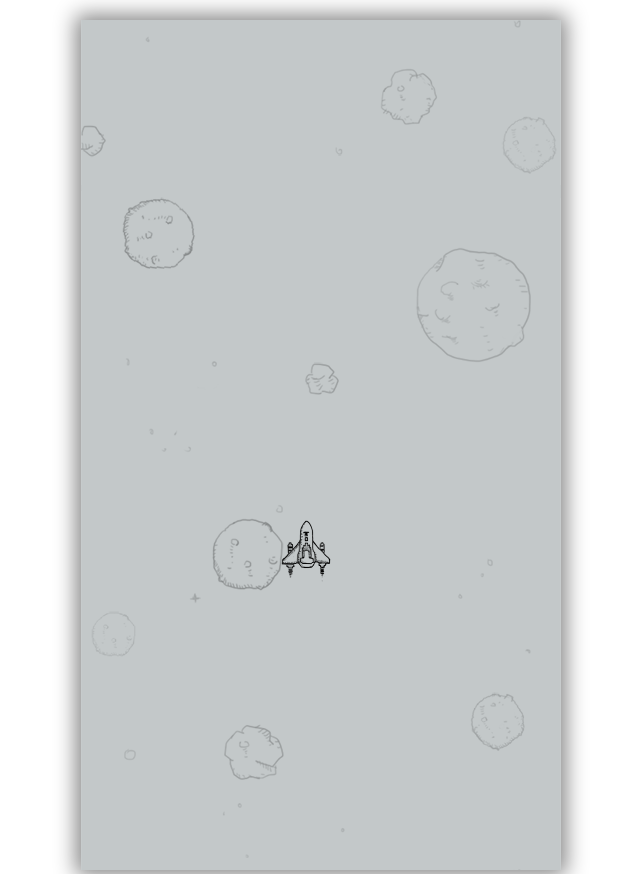
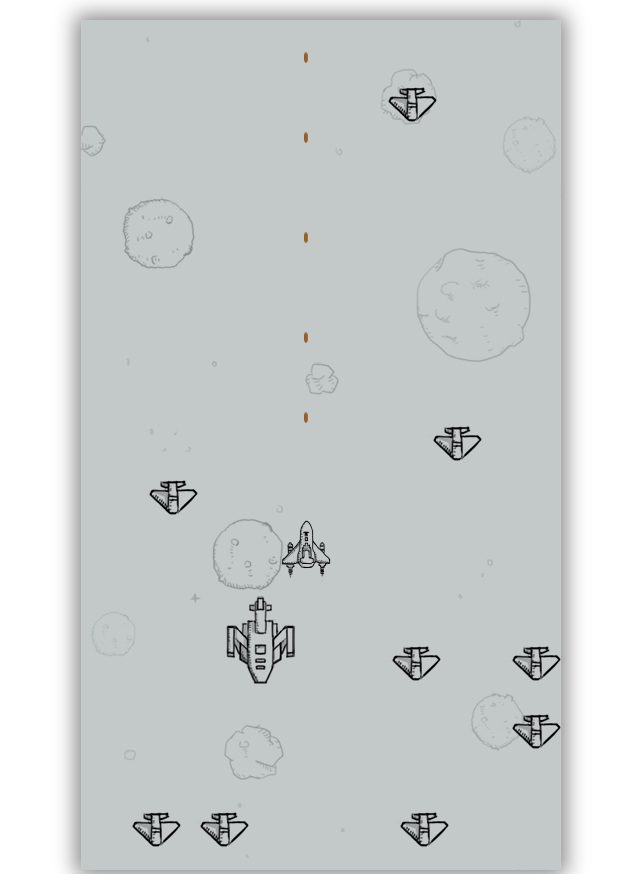
Before and after one commit to chaolucky18/Learn_planewar, a plain HTML site: page index.html in a window 1280 px wide. Shown: the whole page, without its empty margins (319-959 px from the left). Drawn offline with Linux system fonts and the light colour scheme.

Commit message:
完成了敌机，血量，打击后更改样式

```diff
--- a/index.html
+++ b/index.html
@@ -1,17 +1,24 @@
 <!DOCTYPE html>
 <html lang="cn">
+
 <head>
     <meta charset="UTF-8">
     <meta name="viewport" content="width=device-width, initial-scale=1.0">
     <title>1902程俊超</title>
     <style>
-        body {padding: 0; margin: 0;}
+        body {
+            padding: 0;
+            margin: 0;
+        }
+
         .border {
             border: 1px solid red;
         }
+
         .shadow {
             box-shadow: 0 0 20px 5px rgb(134 134 134);
         }
+
         .gamebox {
             width: 480px;
             height: 850px;
@@ -27,8 +34,10 @@
         <canvas id="game" width="480" height="850"></canvas>
     </div>
 
-    <script src="./js/background.js"></script>
-    <script src="./js/hero.js"></script>
+    <script src="./js/Background.js"></script>
+    <script src="./js/Hero.js"></script>
+    <script src="./js/Bullet.js"></script>
+    <script src="./js/Enemy.js"></script>
     <script>
         let obj = document.getElementById('game')
         let gameCtx = obj.getContext('2d')
@@ -38,7 +47,12 @@
             './img/background.png',
             './img/hero1.png',
             './img/hero2.png',
-            './img/enemy0.png'
+            './img/bullet1.png',
+            './img/enemy0.png',
+            './img/enemy1.png',
+            './img/enemy2.png',
+            './img/enemy1_hit.png',
+            './img/enemy2_hit.png',
         ]
         let resObj = [] //保存已经加载好的图片对象
         let loadCount = 0; //已经加载图片的数量
@@ -46,35 +60,138 @@
         // heroImg.src = './img/hero3.png'
         // heroImg.onload = () => gameCtx.drawImage(heroImg, 100, 500)
 
-        for ( let i = 0; i < res.length; i++){
+        for (let i = 0; i < res.length; i++) {
             let img = new Image()
             img.src = res[i]
             resObj.push(img)
             img.onload = () => {
                 loadCount++
-                if(loadCount == res.length) startGame()
+                if (loadCount == res.length) startGame()
             }
         }
 
         let bg = null
         let hero = null
+        let bulletList = []
+        let enemyList = []
+
         let startGame = () => {
             bg = new Background()
             hero = new Hero()
-            setInterval(rePaint, 30)
+            // 开火子弹循环
+            fire()
+            // 循环重绘
+            window.s = setInterval(rePaint, 30)
+            // 玩家移动
             obj.onmousemove = e => {
                 hero.x = e.offsetX >= (480 - hero.width) ? (480 - hero.width) : e.offsetX
                 hero.y = e.offsetY >= (850 - hero.height) ? (850 - hero.height) : e.offsetY
                 // hero.x = e.x - obj.getBoundingClientRect().left
                 // hero.y = e.y - obj.getBoundingClientRect().top
             }
-            obj.onmousedown = e => {console.log(e)}
+            obj.onmousedown = e => { console.log(e) }
         }
 
+        /**
+         * 重绘(定时循环执行函数)
+         */
         let rePaint = () => {
+            // 画背景
             bg.draw(gameCtx)
+            // 画玩家
             hero.draw(gameCtx)
+            // 画敌人
+            addEnemy()
+            // 子弹碰撞检测
+            checkBulletAndEnemyCrash()
+            // 画子弹
+            for (let i = 0; i < bulletList.length; i++) {
+                // 移动子弹
+                // bulletList[i].y -= 20
+                // 数组长度控制
+                // if(bulletList[i].y < 0) bulletList.splice(i, 1)
+                // 快速移动出画布导致报错异常处理
+                try { bulletList[i].draw(gameCtx) } catch (e) { }
+            }
+            // 画敌机
+            for (let i = 0; i < enemyList.length; i++) {
+                enemyList[i].draw(gameCtx)
+            }
         }
+
+        /**
+         * 开火（子弹生成）
+         */
+        let fire = () => {
+            let t = 1000 / 7    // 每秒发射几颗子弹
+            window.sb = setInterval(() => {
+                if (hero.isDoubleBuff) {
+                    let b_left = new Bullet(hero.x + hero.width / 4, hero.y)
+                    let b_right = new Bullet(hero.x + (hero.width / 4 * 3), hero.y)
+                    let b = new Bullet(hero.x + (hero.width / 2), hero.y - (hero.height / 8))
+                    bulletList.push(b)
+                    bulletList.push(b_left)
+                    bulletList.push(b_right)
+                } else {
+                    let b = new Bullet(hero.x + (hero.width / 2), hero.y - (hero.height / 8))
+                    bulletList.push(b)
+                }
+            }, t);
+        }
+
+        /**
+         * 添加敌人（循环函数）
+         */
+        let addEnemy = () => {
+            const enemyNum = 10
+            if (enemyList.length < enemyNum) {
+                let count = enemyNum - enemyList.length
+                for (let i = 0; i < count; i++) {
+                    let e = new Enemy()
+                    enemyList.push(e)
+                }
+            }
+        }
+
+        /**
+         * 碰撞检测
+         */
+        let checkCrash = (a, b) => {
+            if (b.x + b.width < a.x ||
+                a.x + a.width < b.x ||
+                b.y + b.height < a.y ||
+                a.y + a.height < b.y) {
+                //满足任何一种，都说明没有发生碰撞
+                return false
+            } else {
+                //发生了碰撞
+                return true
+            }
+        }
+
+        /**
+         * 检测是否碰撞
+         */
+        let checkBulletAndEnemyCrash = () => {
+            for (let i = bulletList.length - 1; i >= 0 ; i--) {
+                for (let j = enemyList.length - 1; j >= 0; j--) {
+                    // 子弹是a，敌机是b
+                    let a = bulletList[i]
+                    let b = enemyList[j]
+                    // 检测碰撞,碰撞则执行
+                    if(checkCrash(a, b)) {
+                        bulletList.splice(i, 1)
+                        // 敌机血量减一
+                        enemyList[j].hp -= 1;
+                        // 检测是否血量为0
+                        b.isDie()
+
+                        break;
+                    }
+                }
+            }
+        }
+
     </script>
 </body>
 
--- /dev/null
+++ b/js/Bullet.js
@@ -0,0 +1,36 @@
+/**
+ * 玩家子弹类
+ * 玩家在哪，子弹就在哪里
+ */
+class Bullet {
+    constructor(x, y) {
+        this.x = x
+        this.y = y
+        this.img = resObj[3]
+        this.width = this.img.width / 2
+        this.height = this.img.height / 2
+    }
+
+    /**
+     * 子弹绘画方法
+     * @param {Object} gameCtx
+     */
+    draw(gameCtx) {
+        this.move()
+        gameCtx.drawImage(this.img, this.x - (this.width / 2), this.y, this.width, this.height)
+    }
+
+    /**
+     * 子弹移动方法（绘制）
+     */
+    move() {
+        const speed = 20 // 子弹速度
+        this.y -= speed
+        if (this.y < 0) {
+            let i = bulletList.indexOf(this)
+            if (i != -1) {
+                bulletList.splice(i, 1)
+            }
+        }
+    }
+}
--- /dev/null
+++ b/js/Enemy.js
@@ -0,0 +1,83 @@
+/**
+ * 敌机对象
+ */
+
+class Enemy {
+    constructor() {
+        let temp = parseInt(Math.random() * 100)
+        if (temp < 4) {
+            // 大
+            this.type = 0
+            this.hp = 15
+            this.img = resObj[6]
+            this.speed = 1 + parseInt(Math.random() * 2)
+        }
+        else if (temp < 18) {
+            // 中
+            this.type = 1
+            this.hp = 7
+            this.img = resObj[5]
+            this.speed = 2 + parseInt(Math.random() * 3)
+        }
+        else if (temp <= 100) {
+            // 小
+            this.type = 2
+            this.hp = 3
+            this.img = resObj[4]
+            this.speed = 3 + parseInt(Math.random() * 4)
+        }
+
+        this.width = this.img.width
+        this.height = this.img.height
+        this.y = 0 - this.height;
+        this.x = parseInt(Math.random() * obj.width)
+
+    }
+
+    /**
+     * 敌机绘制方法
+     * @param {Object} gameCtx
+     */
+    draw(gameCtx) {
+        if (this.x + this.width > obj.width) {
+            this.x = obj.width - this.width
+        }
+        this.move()
+        gameCtx.drawImage(this.img, this.x, this.y, this.width, this.height)
+    }
+
+    /**
+     * 移动
+     */
+    move() {
+        this.y += this.speed
+        if (this.y > obj.height + this.height) {
+            let i = enemyList.indexOf(this)
+            if (i != -1) {
+                enemyList.splice(i, 1)
+            }
+        }
+    }
+
+    /**
+     * 检测是否血量为0，为0则完成死亡流程
+     */
+    isDie() {
+        if (this.hp <= 0) {
+            let index = enemyList.indexOf(this)
+            if (index != -1) {
+                enemyList.splice(index, 1)
+            }
+        }
+        else {
+            // 大飞机
+            if(this.type == 0) {
+                this.img = resObj[8]
+            }
+            // 中飞机
+            else if(this.type == 1) {
+                this.img = resObj[7]
+            }
+        }
+    }
+}
--- a/js/hero.js
+++ b/js/hero.js
@@ -9,6 +9,7 @@ class Hero {
         this.imgIndex = 0
         this.width = this.img.width / 2
         this.height = this.img.height / 2
+        this.isDoubleBuff = false
     }
 
     /**
```
